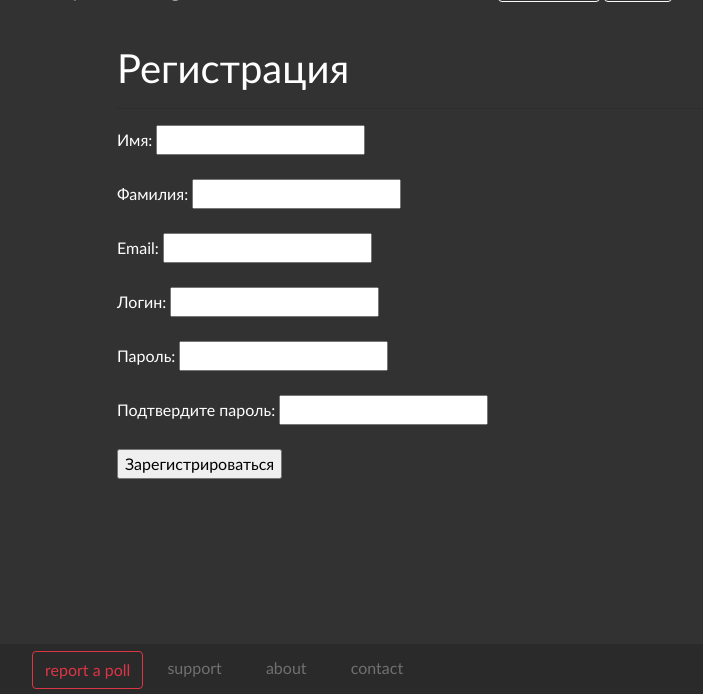
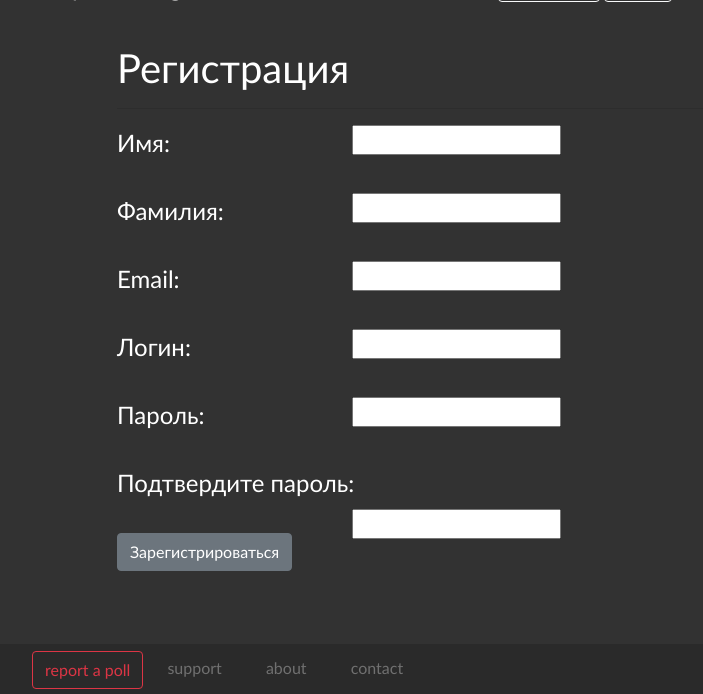
Before and after one commit to edikwhitman/simple-votings, a Django app: page /sign_up/ in a window 1280 px wide; the page is wider, and only the part inside the window is pictured. Shown: the part 106-800 px from the top of that part, without its empty margins (288-991 px from the left). Run offline with Django 3.2, Linux system fonts and the light colour scheme; some libraries are stand-ins or nearby versions.

Commit message:
Added frontend for registration

```diff
--- a/simple_votings/urls.py
+++ b/simple_votings/urls.py
@@ -35,5 +35,5 @@ urlpatterns = [
 
     path('login/', auth_views.LoginView.as_view(), name="login"),
     path('logout/', auth_views.LogoutView.as_view(), name="logout"),
-    path('sign_up/', views.sign_up, name="sing_up"),
+    path('sign_up/', views.sign_up, name="sign_up"),
 ]
--- a/vote/forms.py
+++ b/vote/forms.py
@@ -2,12 +2,13 @@ from django import forms
 
 
 class SignInForm(forms.Form):
-    user_name = forms.CharField(label="Логин:")
-    user_fname = forms.CharField(label="Имя:")
-    user_lname = forms.CharField(label="Фамилия:")
-    user_email = forms.EmailField(label="Email:")
-    password = forms.CharField(widget=forms.PasswordInput, label="Пароль:")
-    password_conf = forms.CharField(widget=forms.PasswordInput, label="Подтвердите пароль:")
+    user_name = forms.CharField(label="Логин:", widget=forms.TextInput(attrs={'class': 'float-right'}))
+    user_fname = forms.CharField(label="Имя:", widget=forms.TextInput(attrs={'class': 'float-right'}))
+    user_lname = forms.CharField(label="Фамилия:", widget=forms.TextInput(attrs={'class': 'float-right'}))
+    user_email = forms.EmailField(label="Email:", widget=forms.TextInput(attrs={'class': 'float-right'}))
+    password = forms.CharField(widget=forms.PasswordInput(attrs={'class': 'float-right'}), label="Пароль:")
+    password_conf = forms.CharField(widget=forms.PasswordInput(attrs={'class': 'float-right'}),
+                                    label="Подтвердите пароль:")
 
 
 class ReportForm(forms.Form):
--- a/vote/templates/registration/login.html
+++ b/vote/templates/registration/login.html
@@ -35,6 +35,8 @@
         </div>
         <br><br>
         <input type="submit" class="btn btn-secondary" value="Войти">
+        <br>
+        <a href="{% url 'sign_up' %}">Нет аккаунта? Зарегистрироваться</a>
 
     </form>
 {% endblock %}
--- a/vote/templates/registration/sign_in.html
+++ b/vote/templates/registration/sign_in.html
@@ -25,27 +25,27 @@
         {% endfor %}
     {% endif %}
 
-    <form method="POST">
+    <form method="POST" style="width: 40%;">
         {% csrf_token %}
-        {{ form.user_fname.label }}
+        <label style="font-size: x-large">{{ form.user_fname.label }}</label>
         {{ form.user_fname }}
         <br><br>
-        {{ form.user_lname.label }}
+        <label style="font-size: x-large">{{ form.user_lname.label }}</label>
         {{ form.user_lname }}
         <br><br>
-        {{ form.user_email.label }}
+        <label style="font-size: x-large">{{ form.user_email.label }}</label>
         {{ form.user_email }}
         <br><br>
-        {{ form.user_name.label }}
+        <label style="font-size: x-large">{{ form.user_name.label }}</label>
         {{ form.user_name }}
         <br><br>
-        {{ form.password.label }}
+        <label style="font-size: x-large">{{ form.password.label }}</label>
         {{ form.password }}
         <br><br>
-        {{ form.password_conf.label }}
+        <label style="font-size: x-large">{{ form.password_conf.label }}</label>
         {{ form.password_conf }}
         <br><br>
-        <input type="submit" value="Зарегистрироваться">
+        <input type="submit" class="btn btn-secondary" value="Зарегистрироваться">
 
     </form>
 {% endblock %}
```
